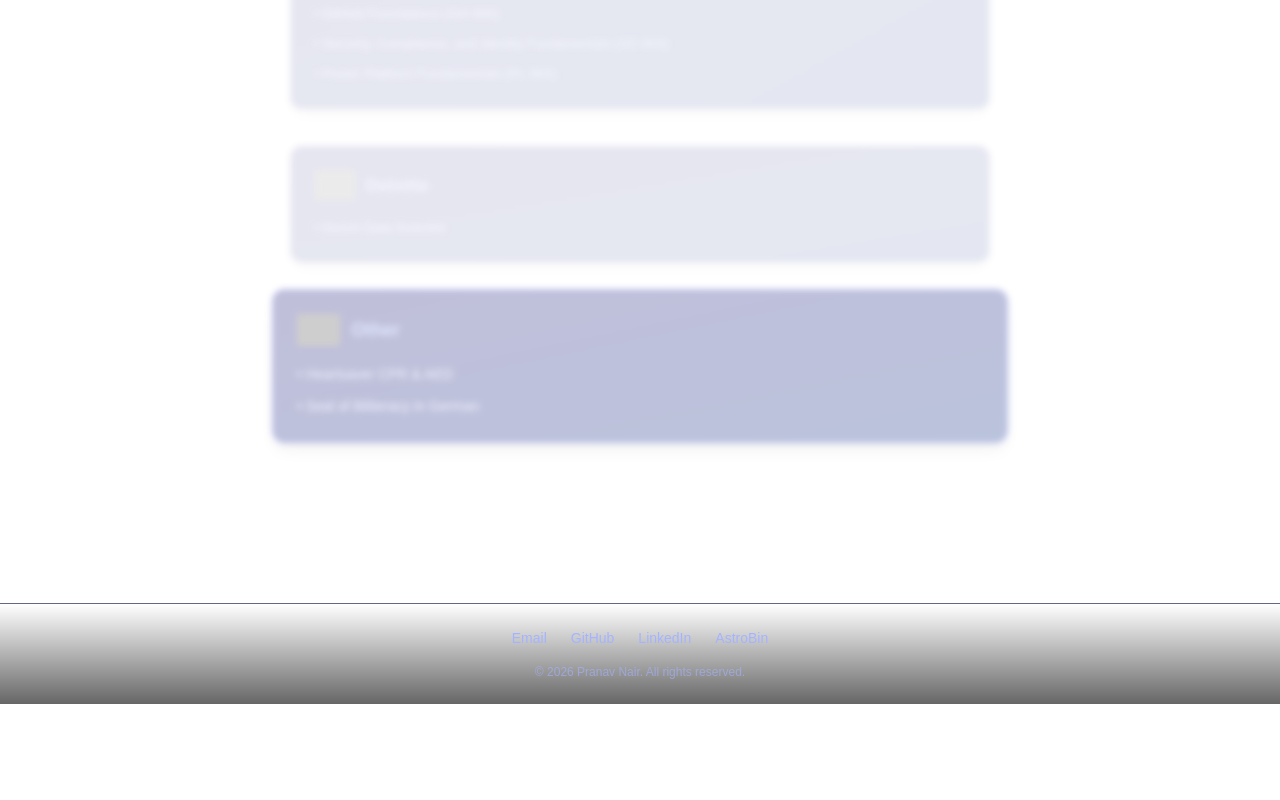
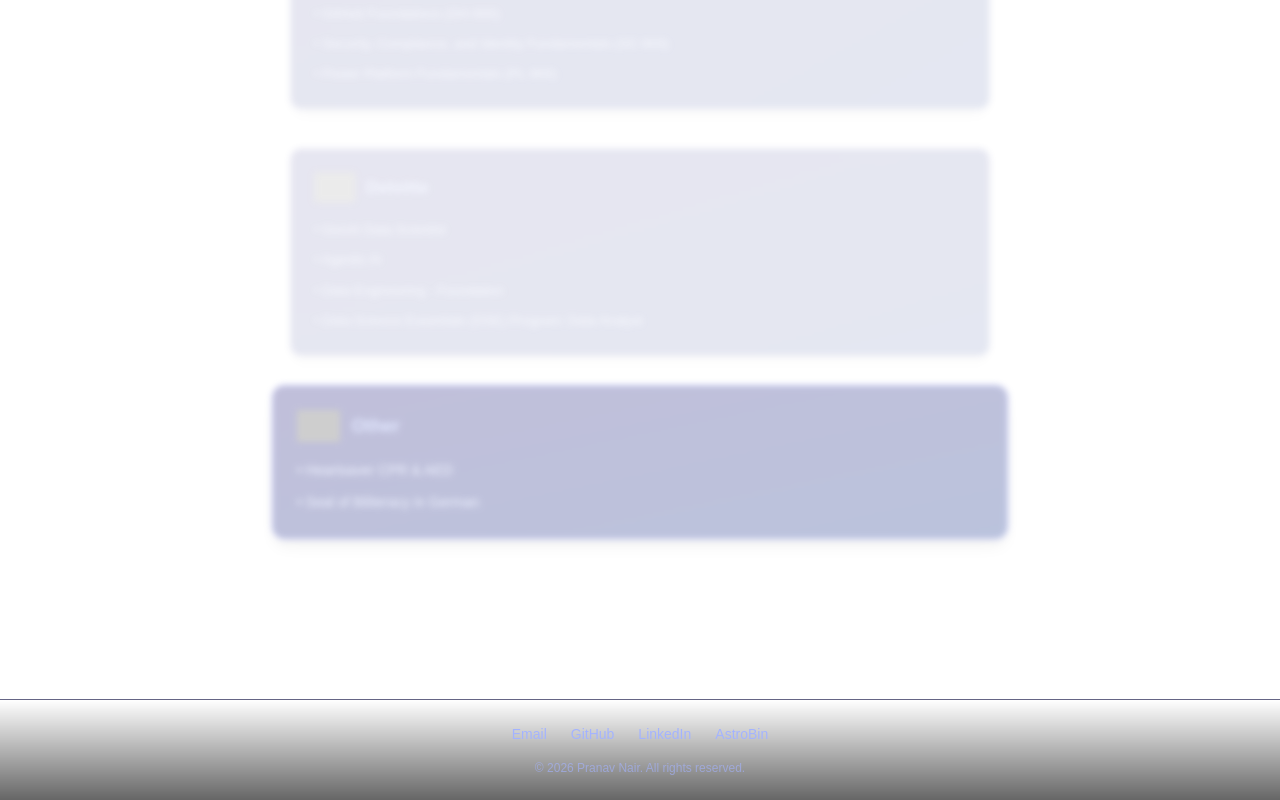
Before and after one commit to pranavn21/personal-website, a Next.js app: page /experience in a window 1280 px wide. Shown: the part 2051-2851 px from the top of the page. Before the commit the page ends 2755 px from the top, so only its background shows below. Built offline with nearby package versions, Linux system fonts and the light colour scheme; grey boxes are pictures that could not be loaded.

Commit message:
updated cert

```diff
--- a/src/app/experience.tsx
+++ b/src/app/experience.tsx
@@ -295,6 +295,36 @@ export default function Experience() {
                 • GenAI Data Scientist
               </a>
             </li>
+            <li>
+              <a
+                href="https://www.linkedin.com/in/pranavnair2002/overlay/Certifications/1137256079/treasury/?profileId=ACoAACsu96kB4MoHj4D6qTX2DPrxt3UlU8QfCA8"
+                target="_blank"
+                rel="noopener noreferrer"
+                className="text-indigo-100 hover:text-indigo-300 transition text-sm"
+              >
+                • Agentic AI
+              </a>
+            </li>
+            <li>
+              <a
+                href="https://www.credly.com/badges/ca8fb9ad-7fbd-45c5-b883-f488f6d3b288/linked_in_profile"
+                target="_blank"
+                rel="noopener noreferrer"
+                className="text-indigo-100 hover:text-indigo-300 transition text-sm"
+              >
+                • Data Engineering - Foundation
+              </a>
+            </li>
+            <li>
+              <a
+                href="https://www.linkedin.com/in/pranavnair2002/overlay/Certifications/931332138/treasury/?profileId=ACoAACsu96kB4MoHj4D6qTX2DPrxt3UlU8QfCA8"
+                target="_blank"
+                rel="noopener noreferrer"
+                className="text-indigo-100 hover:text-indigo-300 transition text-sm"
+              >
+                • Data Science Essentials (DSE) Program: Data Analyst
+              </a>
+            </li>
           </ul>
         </div>
 
```
